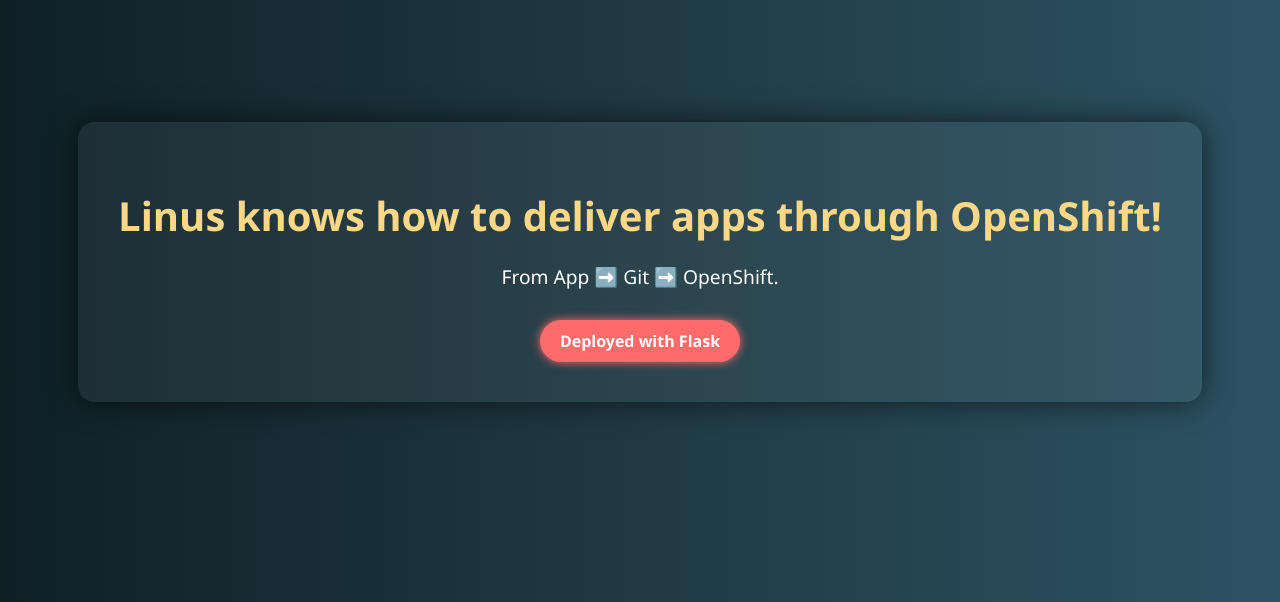
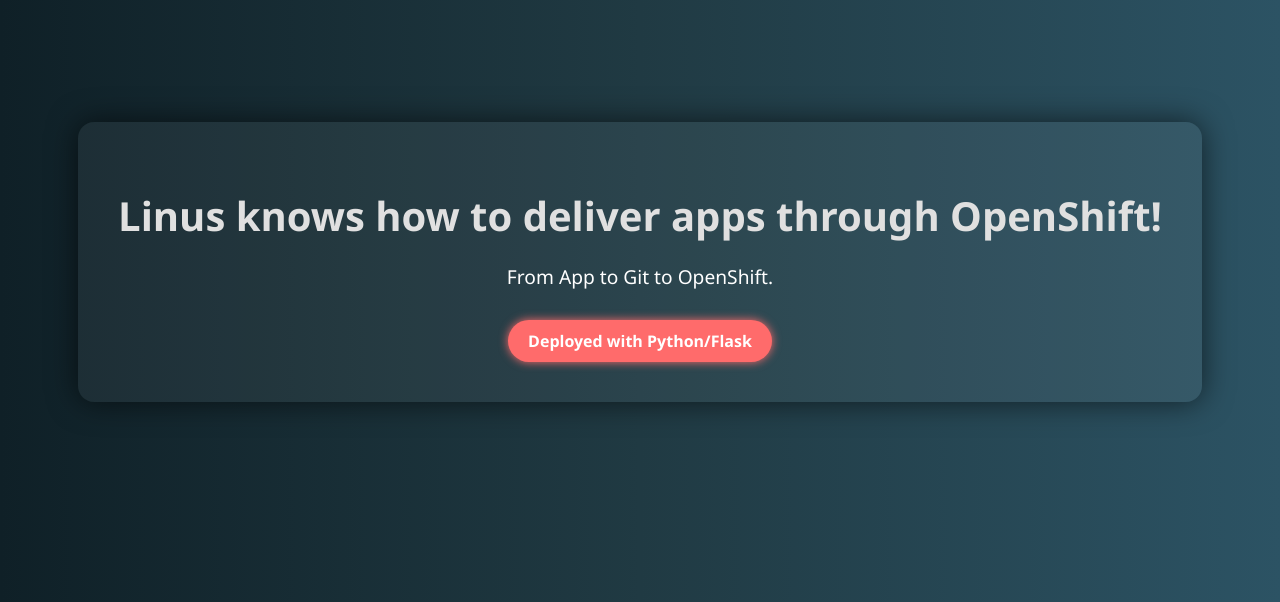
Before and after one commit to Rinsusuro/FirstOpenshiftPod, a Flask app: page / in a window 1280 px wide. Shown: the part 138-740 px from the top of the page. Run offline with Flask 3, Linux system fonts and the light colour scheme.

Commit message:
Prettyfied

```diff
--- a/static/style.css
+++ b/static/style.css
@@ -20,7 +20,7 @@ body {
 h1 {
   font-size: 2.5em;
   margin-bottom: 20px;
-  color: #fbd786;
+  color: #E0E0E0;
 }
 
 p {
--- a/templates/index.html
+++ b/templates/index.html
@@ -8,8 +8,8 @@
 <body>
   <div class="container">
     <h1>Linus knows how to deliver apps through OpenShift!</h1>
-    <p>From App ➡️ Git ➡️ OpenShift.</p>
-    <div class="badge">Deployed with Flask</div>
+    <p>From App to Git to OpenShift.</p>
+    <div class="badge">Deployed with Python/Flask</div>
   </div>
 </body>
 </html>
```
